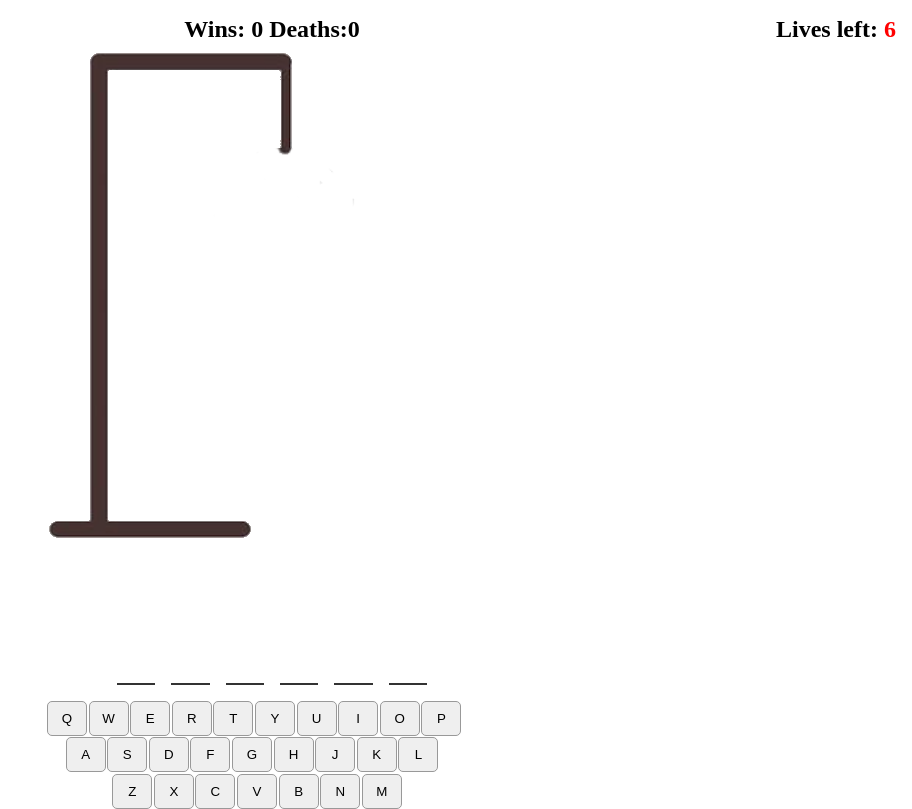
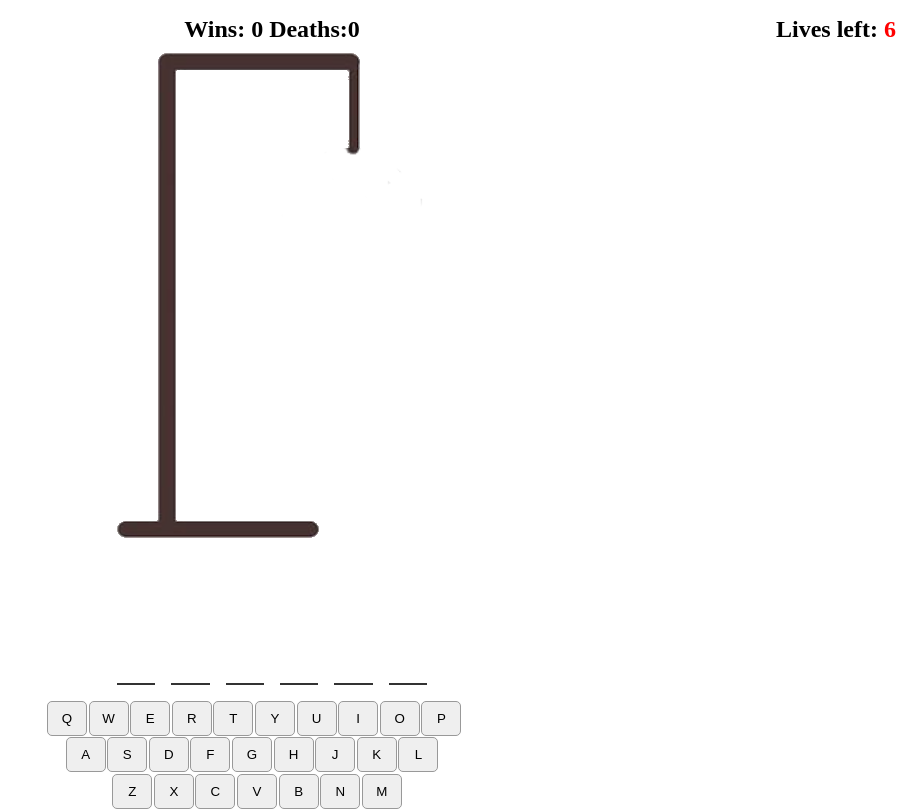
Before and after one commit to VitalijusS/hangman, a React (Vite) app: page / in a window 1280 px wide. Shown: the whole page, without its empty margins (368-1280 px from the left). Built offline with nearby package versions, Linux system fonts and the light colour scheme.

Commit message:
respinsive

```diff
--- a/src/App.jsx
+++ b/src/App.jsx
@@ -64,7 +64,7 @@ function App() {
   })
 
   return (
-    <div >
+    <div className="container">
       <Score />
       {livesLeft <= 0 ? <GameLost /> : ''}
       {isWin ? <GameWon /> : ''}
--- a/src/components/css/index.css
+++ b/src/components/css/index.css
@@ -29,6 +29,12 @@ h1 {
 .score {
     margin-top: 1rem;
     text-align: center;
+}
+.container {
+    display: flex;
+    flex-direction: column;
+    align-items: center;
+    justify-content: center;
 }
 .buttonContainer {
     display: flex;
--- a/src/components/css/responsive.css
+++ b/src/components/css/responsive.css
@@ -105,5 +105,7 @@
     }
     .livesLeft {
     top: 3rem;
+    font-size: 1rem;
 }
+
 }
```
